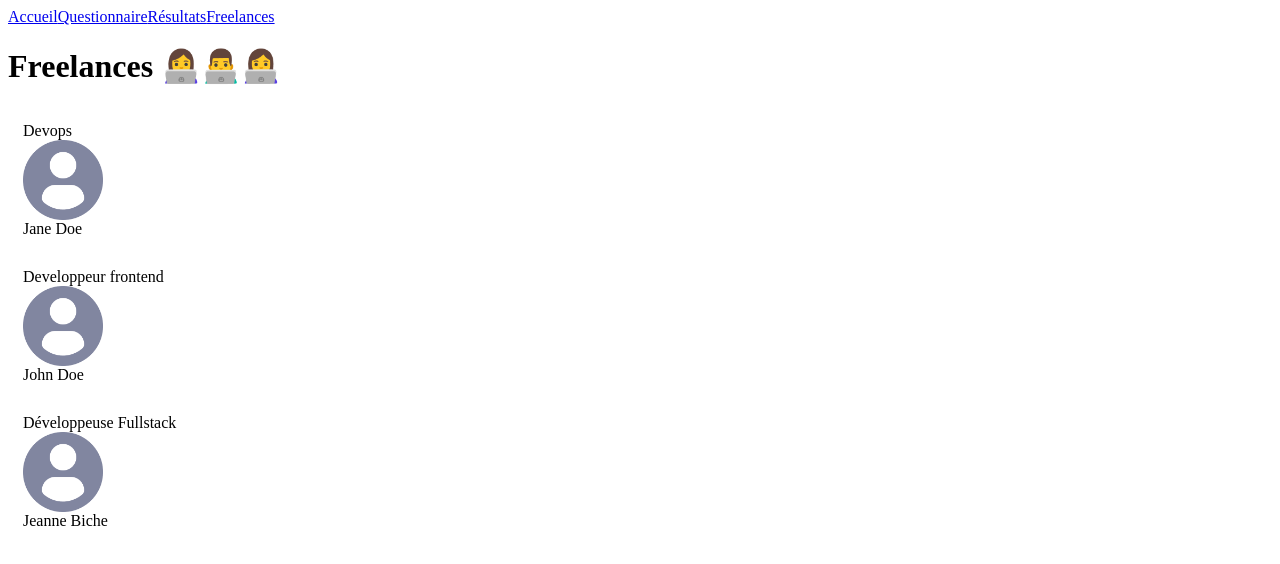
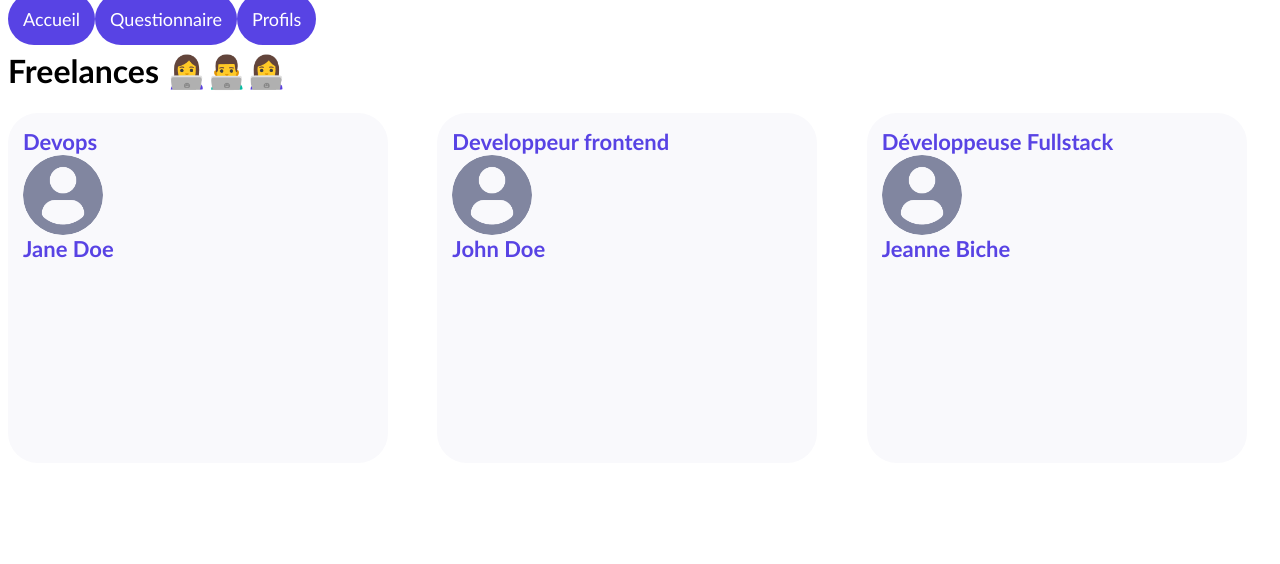
Before and after one commit to tchumi/shiny-agency, a React (Create React App) app: page /Freelances in a window 1280 px wide. Shown: the top 564 px of the page. Built offline with nearby package versions, Linux system fonts and the light colour scheme.

Commit message:
commit P1C4

```diff
--- a/package.json
+++ b/package.json
@@ -10,6 +10,7 @@
     "react": "^18.2.0",
     "react-dom": "^18.2.0",
     "react-scripts": "5.0.1",
+    "styled-components": "^6.1.0",
     "web-vitals": "^2.1.0"
   },
   "scripts": {
--- a/src/components/Card/index.jsx
+++ b/src/components/Card/index.jsx
@@ -1,13 +1,39 @@
 import PropTypes from 'prop-types'
 import defaultPicture from '../../assets/profile.png'
+import styled from 'styled-components'
+import colors from '../../utils/style/colors'
 
+const CardLabel = styled.span`
+  color: #5843e4;
+  font-size: 22px;
+  font-weight: bold;
+`
+
+const CardImage = styled.img`
+  height: 80px;
+  width: 80px;
+  border-radius: 50%;
+`
+const CardWrapper = styled.div`
+  display: flex;
+  flex-direction: column;
+  padding: 15px;
+  background-color: ${colors.backgroundLight};
+  border-radius: 30px;
+  width: 350px;
+  transition: 200ms;
+  &:hover {
+    cursor: pointer;
+    box-shadow: 2px 2px 10px #e2e3e9;
+  }
+`
 function Card({ label, title, picture }) {
   return (
-    <div style={{ display: 'flex', flexDirection: 'column', padding: 15 }}>
-      <span>{label}</span>
-      <img src={picture} alt="freelance" height={80} width={80} />
-      <span>{title}</span>
-    </div>
+    <CardWrapper>
+      <CardLabel>{label}</CardLabel>
+      <CardImage src={picture} alt="freelance" />
+      <CardLabel>{title}</CardLabel>
+    </CardWrapper>
   )
 }
 
--- a/src/components/Header/index.jsx
+++ b/src/components/Header/index.jsx
@@ -1,12 +1,29 @@
 import { Link } from 'react-router-dom'
+import styled from 'styled-components'
+import colors from '../../utils/style/colors'
+
+const StyledLink = styled(Link)`
+  padding: 15px;
+  color: #8186a0;
+  text-decoration: none;
+  font-size: 18px;
+  ${(props) =>
+    props.$isFullLink &&
+    `color: white; border-radius: 30px; background-color: ${colors.primary};`}
+`
 
 function Header() {
   return (
     <nav>
-      <Link to="/">Accueil</Link>
-      <Link to="/survey/1">Questionnaire</Link>
-      <Link to="/results">Résultats</Link>
-      <Link to="/freelances">Freelances</Link>
+      <StyledLink to="/" $isFullLink>
+        Accueil
+      </StyledLink>
+      <StyledLink to="/survey/1" $isFullLink>
+        Questionnaire
+      </StyledLink>
+      <StyledLink to="/freelances" $isFullLink>
+        Profils
+      </StyledLink>
     </nav>
   )
 }
--- a/src/index.jsx
+++ b/src/index.jsx
@@ -7,10 +7,18 @@ import Freelances from './pages/Freelances/'
 import Home from './pages/Home/'
 import Results from './pages/Results/'
 import Survey from './pages/Survey/'
+import { createGlobalStyle } from 'styled-components'
+
+const GlobalStyle = createGlobalStyle`
+    div {
+        font-family: 'Trebuchet MS', Helvetica, sans-serif;
+    }
+`
 
 ReactDOM.render(
   <React.StrictMode>
     <Router>
+      <GlobalStyle />
       <Header />
       <Routes>
         <Route path="/" element={<Home />} />
--- a/src/pages/Freelances/index.jsx
+++ b/src/pages/Freelances/index.jsx
@@ -1,6 +1,13 @@
 import Card from '../../components/Card'
+import DefaultPicture from '../../assets/profile.png'
+import styled from 'styled-components'
 
-import DefaultPicture from '../../assets/profile.png'
+const CardsContainer = styled.div`
+  display: grid;
+  gap: 24px;
+  grid-template-columns: repeat(3, 1fr);
+  grid-template-rows: 350px 350px;
+`
 
 const freelanceProfiles = [
   {
@@ -24,6 +31,7 @@ function Freelances() {
   return (
     <div>
       <h1>Freelances 👩‍💻👨‍💻👩‍💻</h1>
+      <CardsContainer>
         {freelanceProfiles.map((profile, index) => (
           <Card
             key={`${profile.name}-${index}`}
@@ -32,6 +40,7 @@ function Freelances() {
             title={profile.name}
           />
         ))}
+      </CardsContainer>
     </div>
   )
 }
--- a/src/pages/Home/index.jsx
+++ b/src/pages/Home/index.jsx
@@ -1,8 +1,29 @@
+import React, { useState } from 'react'
+import styled from 'styled-components'
+
+const HomeContainer = styled.div`
+  display: flex;
+  flex-direction: column;
+  align-items: center;
+  width: 100%;
+`
+
+const Balloon = styled.div`
+  background-color: #5843e4;
+  border-radius: 50%;
+  width: 100px;
+  height: 100px;
+  margin-top: 100px;
+  transform: scale(${({ size }) => size});
+`
+
 function Home() {
+  const [size, setSize] = useState(1)
   return (
-    <div>
-      <h1>Page d'accueil 🏡</h1>
-    </div>
+    <HomeContainer>
+      <h1 onClick={() => setSize(size + 0.1)}>Page d'accueil 🏡</h1>
+      <Balloon size={size} />
+    </HomeContainer>
   )
 }
 
--- /dev/null
+++ b/src/utils/style/colors.js
@@ -0,0 +1,7 @@
+const colors = {
+    primary: '#5843E4',
+    secondary: '#8186A0',
+    backgroundLight: '#F9F9FC',
+}
+
+export default colors
```
Also changed, not shown: 1 other file (tests, documents, lock files or other folders). Lines whose indentation alone changed are shown as unchanged.
